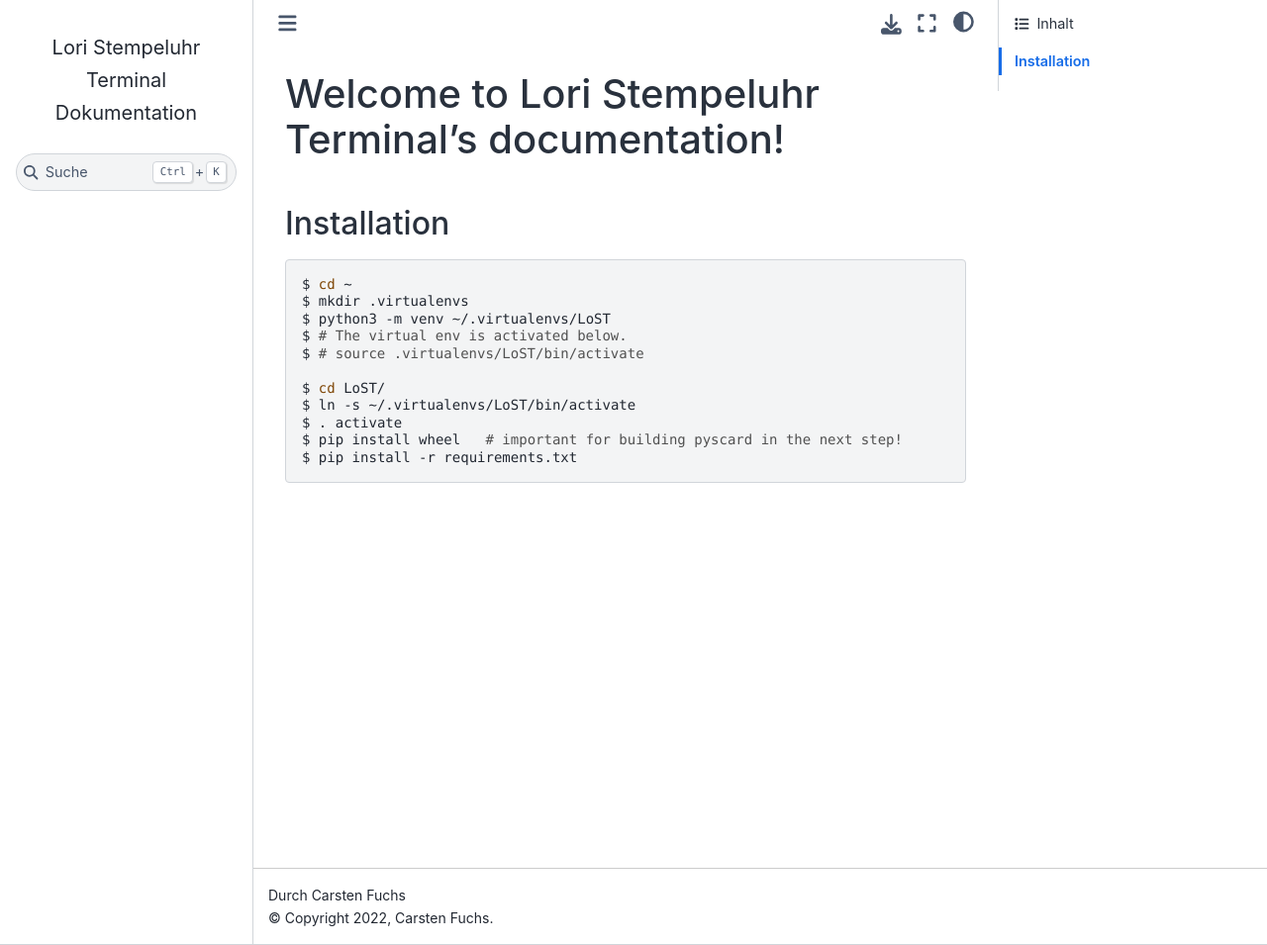
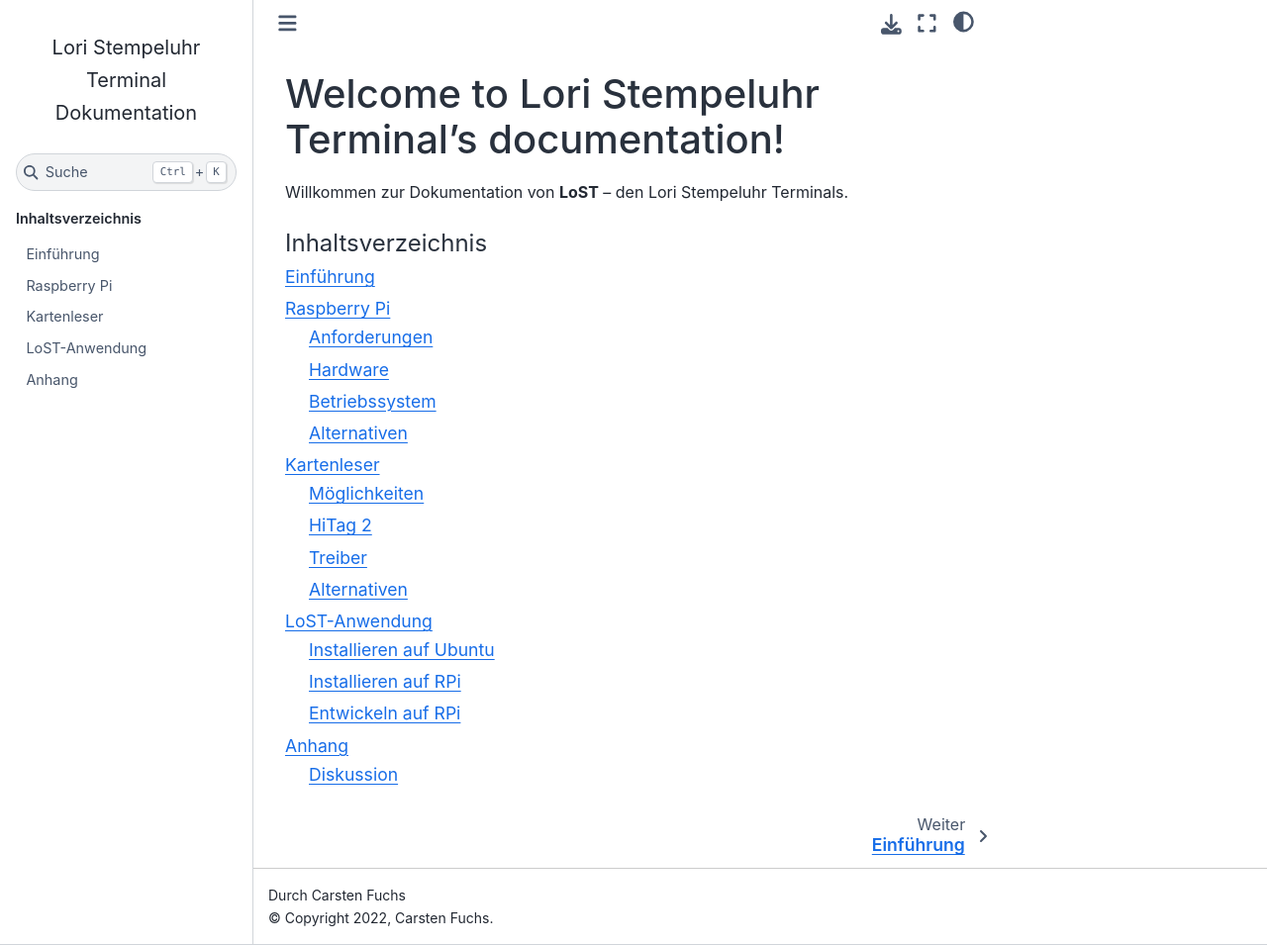
Before and after one commit to carstenfuchs/LoST, a Sphinx documentation site: the page built from docs/source/index.rst, in a window 1280 px wide and 955 px high. Shown: the whole window at 99% size. Built offline with Sphinx 7.4.7 and the Sphinx Book theme 1.1.4, drawn with Linux system fonts in a browser that asks for light colours.

Commit message:
Docs: Provide content structure by adding the layout of the chapters

```diff
--- /dev/null
+++ b/docs/source/appendix.rst
@@ -0,0 +1,6 @@
+Anhang
+======
+
+
+Diskussion
+----------
--- a/docs/source/conf.py
+++ b/docs/source/conf.py
@@ -55,6 +55,7 @@ exclude_patterns = []
 #
 #   - Furo
 #   - Piccolo
+#   - Insipid (https://insipid-sphinx-theme.readthedocs.io)
 #   - Book Theme (https://sphinx-book-theme.readthedocs.io)
 #   - Material
 #
--- a/docs/source/index.rst
+++ b/docs/source/index.rst
@@ -7,27 +7,18 @@
 Welcome to Lori Stempeluhr Terminal's documentation!
 ====================================================
 
+Willkommen zur Dokumentation von **LoST** – den Lori Stempeluhr Terminals.
+
+
 .. toctree::
    :maxdepth: 2
-   :caption: Contents:
+   :caption: Inhaltsverzeichnis
 
-
-Installation
-------------
-
-.. code-block:: console
-
-   $ cd ~
-   $ mkdir .virtualenvs
-   $ python3 -m venv ~/.virtualenvs/LoST
-   $ # The virtual env is activated below.
-   $ # source .virtualenvs/LoST/bin/activate
-
-   $ cd LoST/
-   $ ln -s ~/.virtualenvs/LoST/bin/activate
-   $ . activate
-   $ pip install wheel   # important for building pyscard in the next step!
-   $ pip install -r requirements.txt
+   introduction
+   raspberry-pi
+   smartcard-reader
+   lost-app
+   appendix
 
 
 .. comment
--- /dev/null
+++ b/docs/source/introduction.rst
@@ -0,0 +1,5 @@
+Einführung
+==========
+
+Concepts
+(Example: Welcome --> Finger Input --> Chip Reader Input --> talk to application server --> Success or Error --> Welcome)
--- /dev/null
+++ b/docs/source/lost-app.rst
@@ -0,0 +1,28 @@
+LoST-Anwendung
+==============
+
+
+Installieren auf Ubuntu
+-----------------------
+
+.. code-block:: console
+
+   $ cd ~
+   $ mkdir .virtualenvs
+   $ python3 -m venv ~/.virtualenvs/LoST
+   $ # The virtual env is activated below.
+   $ # source .virtualenvs/LoST/bin/activate
+
+   $ cd LoST/
+   $ ln -s ~/.virtualenvs/LoST/bin/activate
+   $ . activate
+   $ pip install wheel   # important for building pyscard in the next step!
+   $ pip install -r requirements.txt
+
+
+Installieren auf RPi
+--------------------
+
+
+Entwickeln auf RPi
+------------------
--- /dev/null
+++ b/docs/source/raspberry-pi.rst
@@ -0,0 +1,18 @@
+Raspberry Pi
+============
+
+
+Anforderungen
+-------------
+
+
+Hardware
+--------
+
+
+Betriebssystem
+--------------
+
+
+Alternativen
+------------
--- /dev/null
+++ b/docs/source/smartcard-reader.rst
@@ -0,0 +1,18 @@
+Kartenleser
+===========
+
+
+Möglichkeiten
+-------------
+
+
+HiTag 2
+-------
+
+
+Treiber
+-------
+
+
+Alternativen
+------------
```
